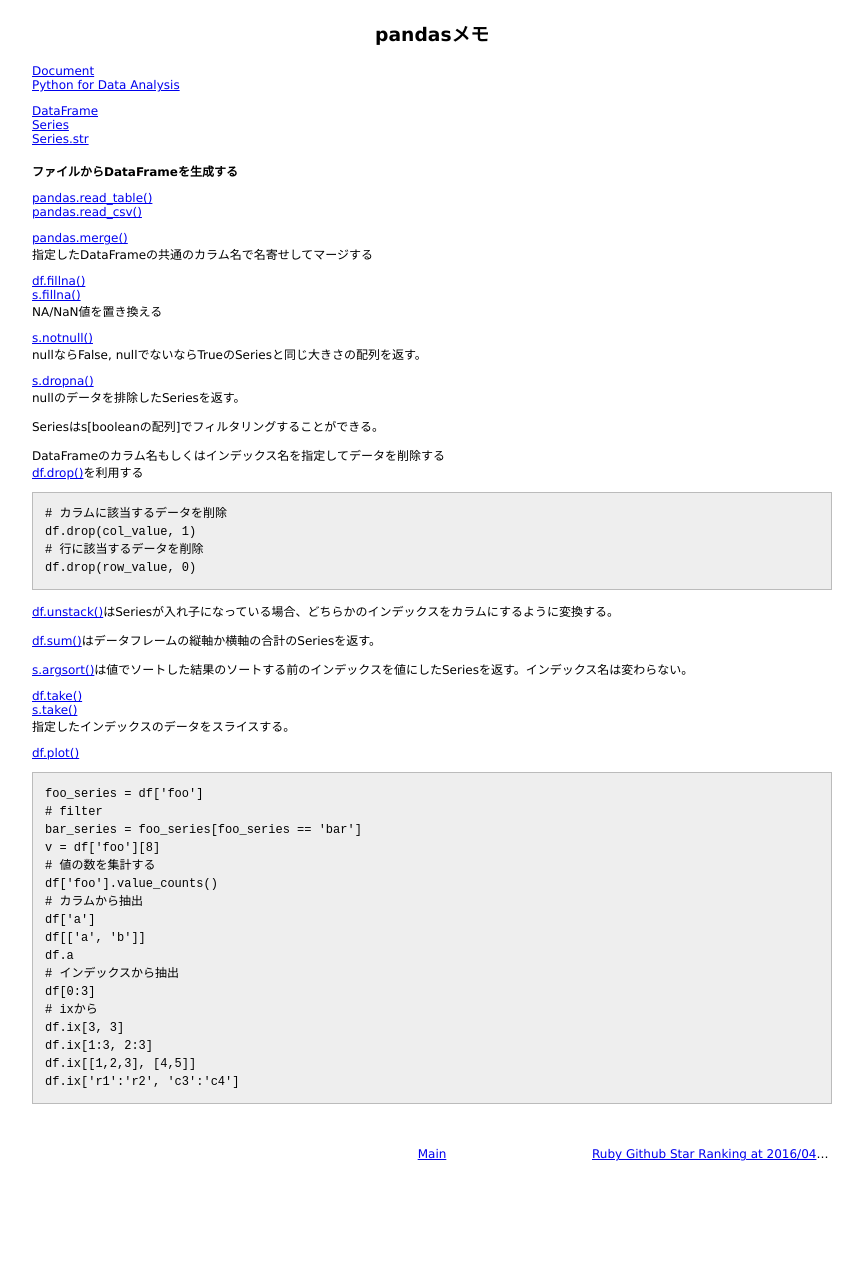
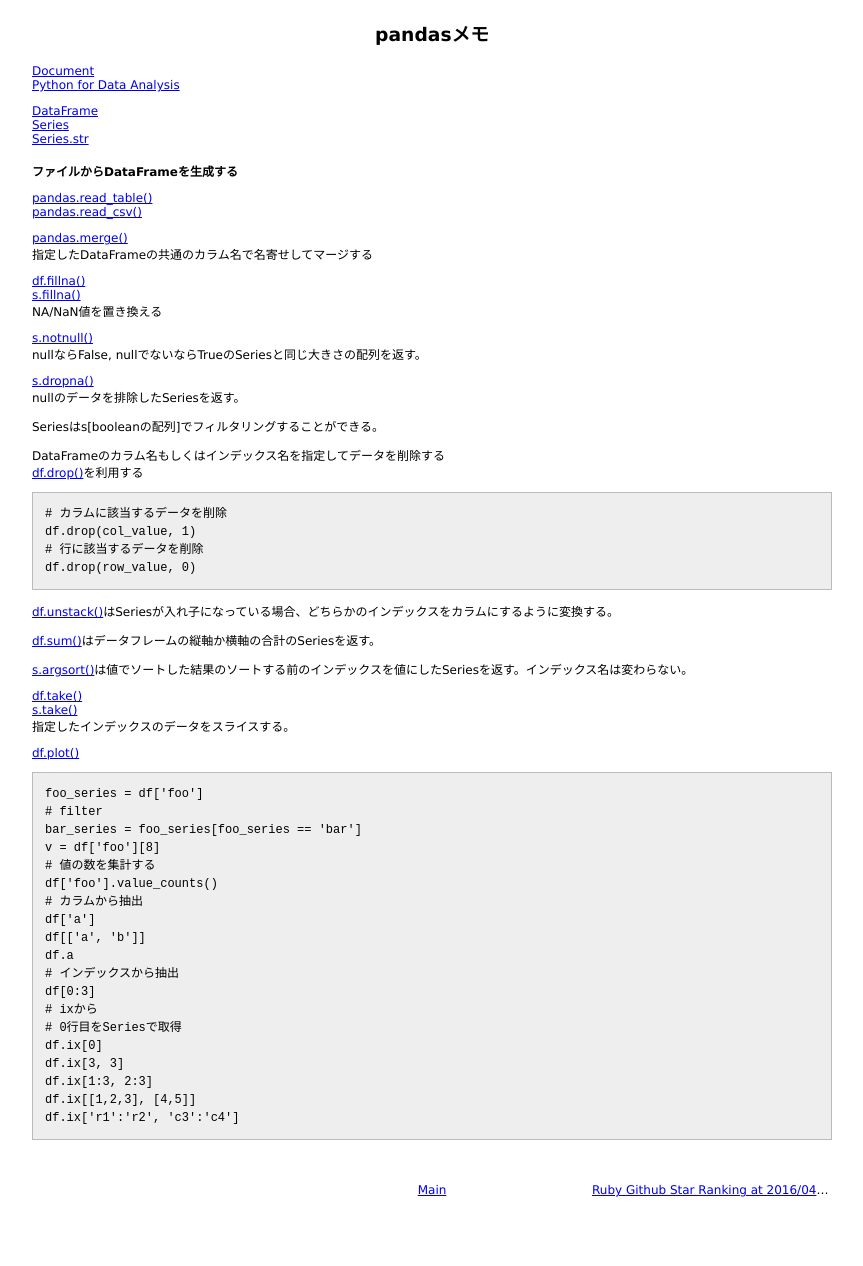
Before and after one commit to 38elements/38elements.github.com, a Jekyll site: the page built from _posts/2016-04-24-pandas.md, in a window 1280 px wide. Shown: the whole page, without its empty margins (208-1071 px from the left). Built offline with Jekyll 4.4.1, drawn with Linux system fonts in a browser that asks for light colours; before the commit the page ends 1230 px from its top, so only the background shows below that.

Commit message:
Update 2016-04-24-pandas.md

````diff
--- a/_posts/2016-04-24-pandas.md
+++ b/_posts/2016-04-24-pandas.md
@@ -30,6 +30,7 @@ Seriesはs[booleanの配列]でフィルタリングすることができる。
 
 DataFrameのカラム名もしくはインデックス名を指定してデータを削除する
 [df.drop()](http://pandas.pydata.org/pandas-docs/stable/generated/pandas.DataFrame.drop.html)を利用する
+
 ```
 # カラムに該当するデータを削除
 df.drop(col_value, 1)
@@ -66,6 +67,8 @@ df.a
 # インデックスから抽出
 df[0:3]
 # ixから
+# 0行目をSeriesで取得
+df.ix[0]
 df.ix[3, 3]
 df.ix[1:3, 2:3]
 df.ix[[1,2,3], [4,5]]
````
